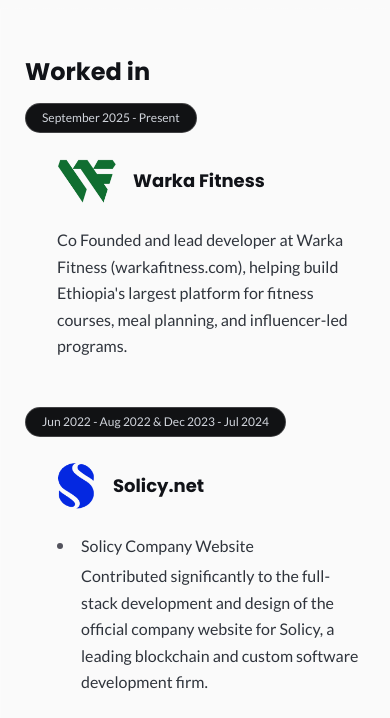
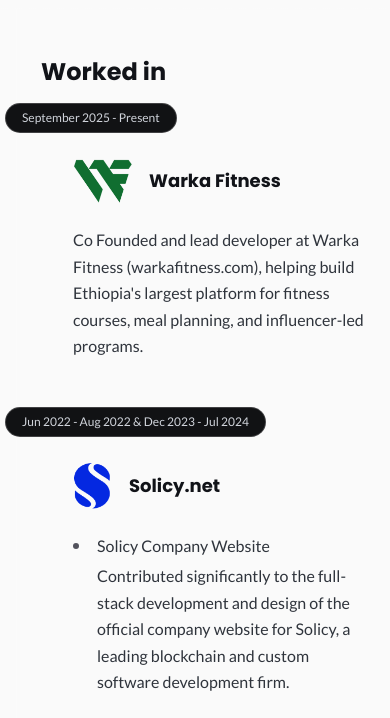
Before and after one commit to Eyasuk/portofoli, a Next.js app: page / in a window 390 px wide. Shown: the part 966-1684 px from the top of the page. Built offline with nearby package versions, Linux system fonts and the light colour scheme.

Commit message:
update layout

```diff
--- a/components/company.tsx
+++ b/components/company.tsx
@@ -48,14 +48,14 @@ export function Company() {
     <section className="w-full mt-16">
       <CustomDivider />
 
-      <div className="relative mx-auto w-full max-w-5xl border-l border-white/10">
-        <div className="px-6 py-12 md:px-12">
+      <div className="relative mx-auto w-full max-w-5xl border-l-0 border-white/10 md:border-l">
+        <div className="ml-4 border-l border-white/10 px-6 py-12 md:ml-0 md:border-l-0 md:px-12">
           <h2 className="mb-12 text-2xl">Worked in</h2>
 
           <div className="flex flex-col gap-20">
             {experienceData.map((job, index) => (
               <div key={index} className="relative pl-8 pt-6">
-                <div className="absolute -top-8 left-0 md:-left-20">
+                <div className="absolute -top-8 -left-7 flex -translate-x-2 items-center gap-2 lg:-left-16 xl:-left-20">
                   <div className="z-10 whitespace-nowrap rounded-full border border-white/20 bg-[#111214] px-4 py-1.5 text-xs text-gray-300">
                     {job.date}
                   </div>
```
